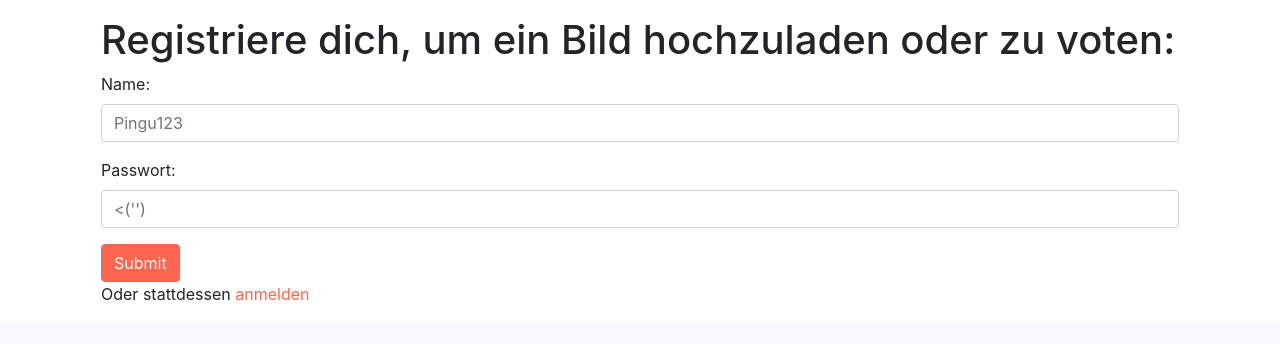
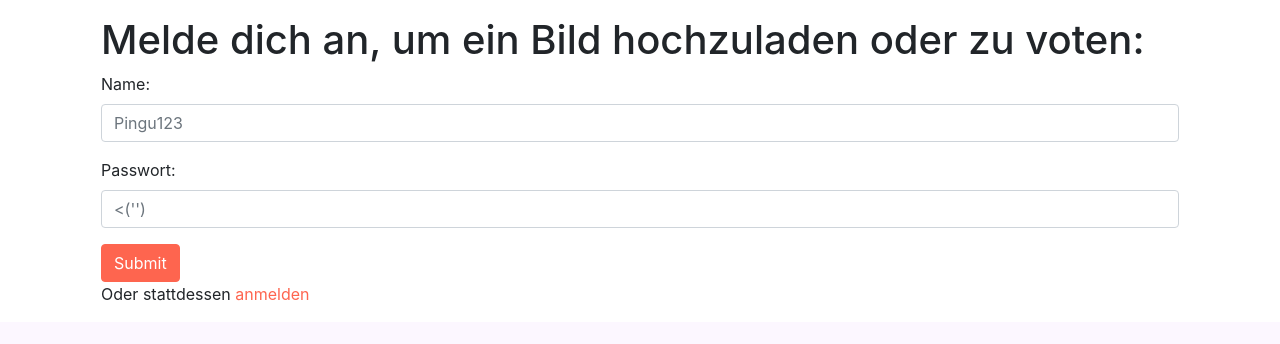
Before and after one commit to svardik/flugpinguine, a Flask app: page /login in a window 1280 px wide. Shown: the part 76-420 px from the top of the page. Run offline with Flask 2, Linux system fonts and the light colour scheme; some libraries are stand-ins or nearby versions.

Commit message:
changed text

```diff
--- a/templates/login.html
+++ b/templates/login.html
@@ -1,7 +1,7 @@
 {% extends 'headerfooter.html' %} {% block title %} Registration! {%
     endblock %} {% block content %}
     <div class="m-3">
-      <h1 class="my-2">Registriere dich, um ein Bild hochzuladen oder zu voten:</h1>
+      <h1 class="my-2">Melde dich an, um ein Bild hochzuladen oder zu voten:</h1>
       <form action="/login_api" method="post">
       {% with messages = get_flashed_messages() %}
       {% if messages %}
```
